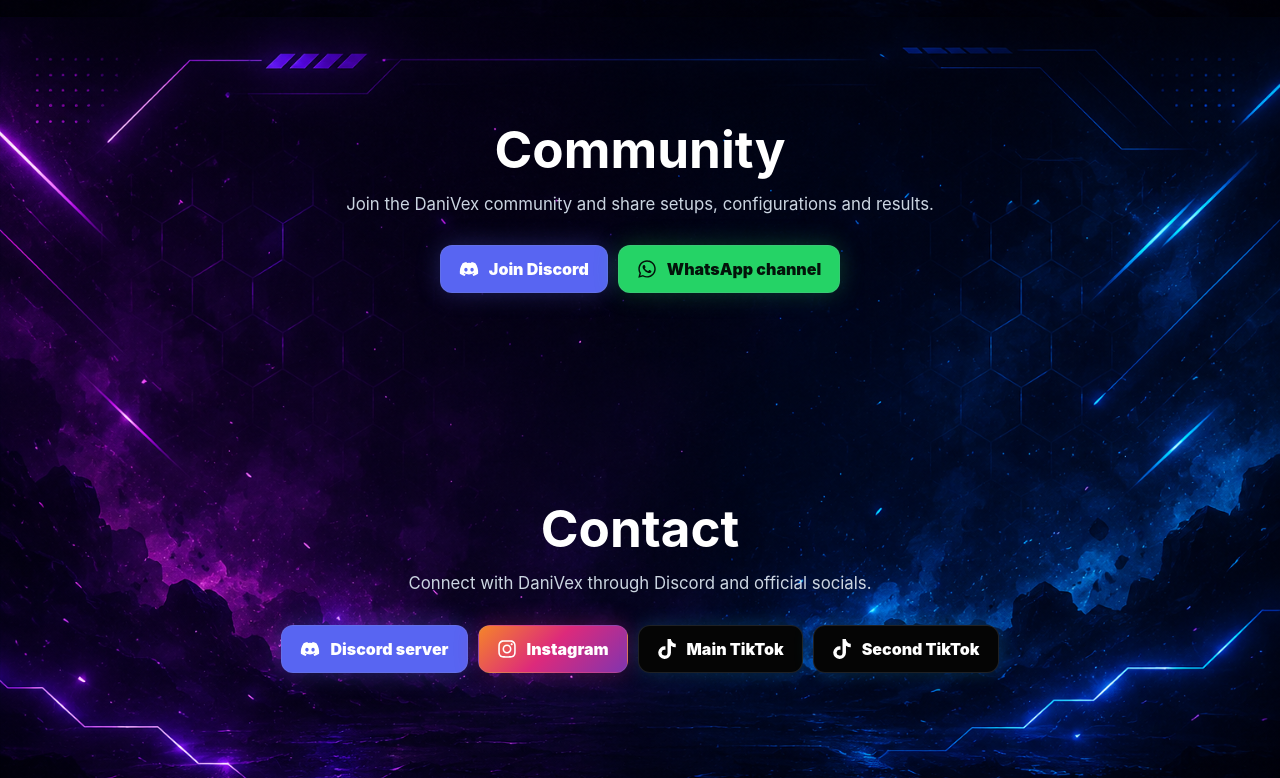
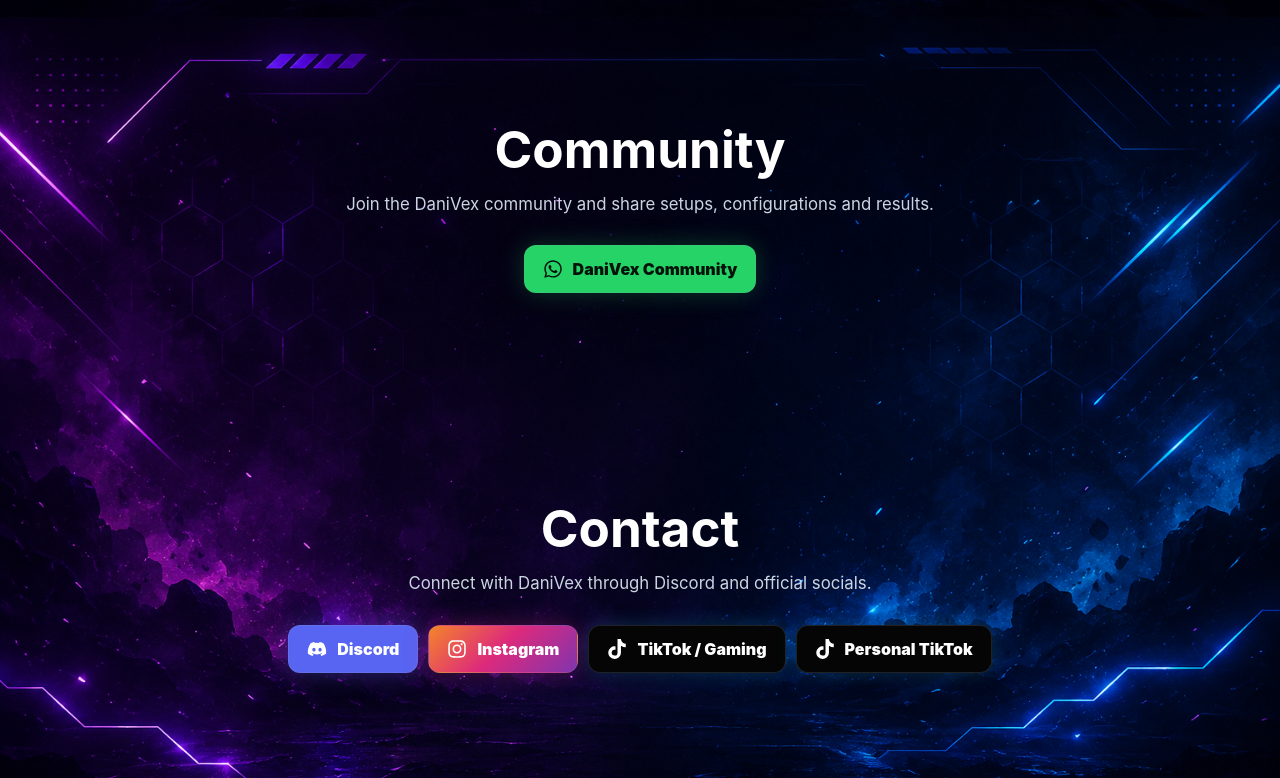
Before and after one commit to daniespiritub/danivex-website, a React (Vite) app: page / in a window 1280 px wide. Shown: the part 2543-3321 px from the top of the page. Built offline with nearby package versions, Linux system fonts and the light colour scheme.

Commit message:
Simplify community and contact labels

```diff
--- a/src/App.jsx
+++ b/src/App.jsx
@@ -76,13 +76,13 @@
     downloadsText: 'Archivos, plantillas, overlays y recursos seguros para jugadores y creadores.',
     communityText: 'Unete a la comunidad Danivex y comparte setups, configuraciones y resultados.',
     discord: 'Entrar al Discord',
-    whatsapp: 'Canal de WhatsApp',
+    whatsapp: 'Comunidad DaniVex',
     contactText: 'Conecta con DaniVex por Discord y redes sociales oficiales.',
-    discordServer: 'Servidor de Discord',
+    discordServer: 'Discord',
     socialNetworks: 'Redes sociales',
     instagram: 'Instagram',
-    tiktokMain: 'TikTok principal',
-    tiktokSecond: 'Segundo TikTok',
+    tiktokMain: 'TikTok / Gaming',
+    tiktokSecond: 'TikTok Personal',
     visits: 'Visitas',
     resultLabels: {
       general: 'General',
@@ -149,13 +149,13 @@
     downloadsText: 'Arquivos, modelos, overlays e recursos seguros para jogadores e criadores.',
     communityText: 'Entre na comunidade DaniVex e compartilhe setups, configuracoes e resultados.',
     discord: 'Entrar no Discord',
-    whatsapp: 'Canal do WhatsApp',
+    whatsapp: 'Comunidade DaniVex',
     contactText: 'Conecte-se com DaniVex pelo Discord e redes sociais oficiais.',
-    discordServer: 'Servidor do Discord',
+    discordServer: 'Discord',
     socialNetworks: 'Redes sociais',
     instagram: 'Instagram',
-    tiktokMain: 'TikTok principal',
-    tiktokSecond: 'Segundo TikTok',
+    tiktokMain: 'TikTok / Gaming',
+    tiktokSecond: 'TikTok Pessoal',
     visits: 'Visitas',
     resultLabels: {
       general: 'Geral',
@@ -231,13 +231,13 @@
     downloadsText: 'Files, templates, overlays and safe resources for players and creators.',
     communityText: 'Join the DaniVex community and share setups, configurations and results.',
     discord: 'Join Discord',
-    whatsapp: 'WhatsApp channel',
+    whatsapp: 'DaniVex Community',
     contactText: 'Connect with DaniVex through Discord and official socials.',
-    discordServer: 'Discord server',
+    discordServer: 'Discord',
     socialNetworks: 'Social networks',
     instagram: 'Instagram',
-    tiktokMain: 'Main TikTok',
-    tiktokSecond: 'Second TikTok',
+    tiktokMain: 'TikTok / Gaming',
+    tiktokSecond: 'Personal TikTok',
     visits: 'Visits',
     resultLabels: {
       general: 'General',
@@ -599,10 +599,6 @@
         <h2>{text.nav[4]}</h2>
         <p>{text.communityText}</p>
         <div className="social-actions">
-          <a className="social-button discord" href={links.discord} target="_blank" rel="noreferrer">
-            <FaDiscord aria-hidden="true" />
-            <span>{text.discord}</span>
-          </a>
           <a className="social-button whatsapp" href={links.whatsapp} target="_blank" rel="noreferrer">
             <FaWhatsapp aria-hidden="true" />
             <span>{text.whatsapp}</span>
```
